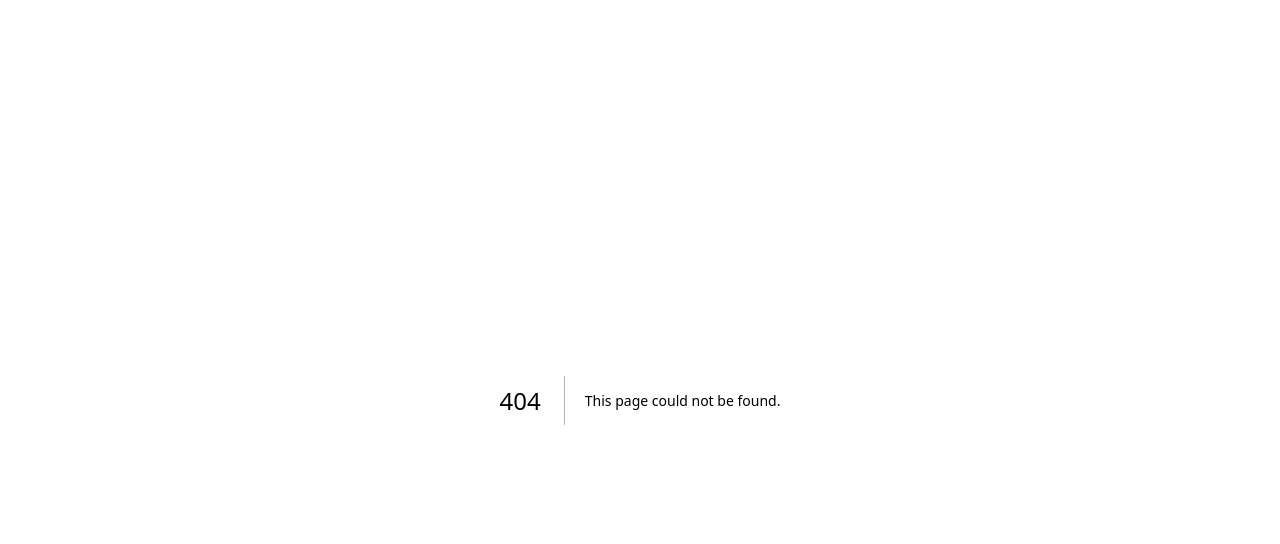
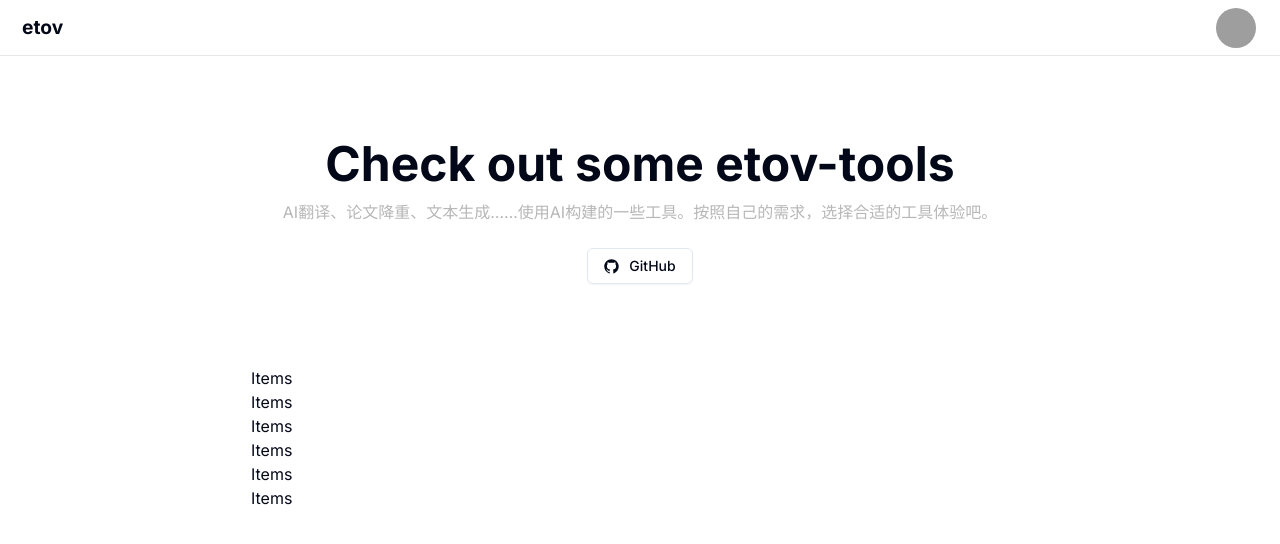
Before and after one commit to CeerDecy/etov-ui, a Next.js app: page /gallery in a window 1280 px wide. Before the commit this address had no page. Shown: the top 544 px of the page. Built offline with nearby package versions, Linux system fonts and the light colour scheme; grey boxes are pictures that could not be loaded.

Commit message:
feat: gallery page frame

```diff
--- /dev/null
+++ b/app/gallery/index.css
@@ -0,0 +1,11 @@
+.title {
+    font-weight: bolder;
+    font-size: 48px;
+}
+.minor-title{
+    font-weight: bolder;
+    font-size: 32px;
+}
+.minor-content {
+    color: #b7b7b7;
+}
--- /dev/null
+++ b/app/gallery/page.tsx
@@ -0,0 +1,45 @@
+'use client'
+
+import {useRouter} from "next/navigation";
+import {TopBar} from "@/components/topbar/topbar";
+import {ScrollArea} from "@/components/ui/scroll-area";
+import {GitHubLogoIcon} from '@radix-ui/react-icons'
+import "./index.css"
+import {Button} from "@/components/ui/button";
+import {ToolsGalleryItem} from "@/components/tools-gallery-item/tools-gallery-item";
+
+export default function Gallery() {
+    const router = useRouter()
+    return (
+        <main className="">
+            <TopBar avatar="https://github.com/CeerDecy.png"></TopBar>
+            <div
+                className="h-[300px] flex flex-col items-center justify-center">
+                <div className={"title"}>Check out some etov-tools</div>
+                <div
+                    className={"minor-content"}>AI翻译、论文降重、文本生成……使用AI构建的一些工具。按照自己的需求，选择合适的工具体验吧。
+                </div>
+                <a href={"https://github.com/CeerDecy/etov"}>
+                    <Button variant="outline" className={"m-t-24"}>
+                        <GitHubLogoIcon className={"m-r-10"}/>
+                        <div>GitHub</div>
+                    </Button>
+                </a>
+            </div>
+            <div>
+                <div className={"flex flex-col items-center"}>
+                    <div className={"content w-80vw"}>
+                        <ScrollArea className="scoll rounded-md">
+                            <ToolsGalleryItem/>
+                            <ToolsGalleryItem/>
+                            <ToolsGalleryItem/>
+                            <ToolsGalleryItem/>
+                            <ToolsGalleryItem/>
+                            <ToolsGalleryItem/>
+                        </ScrollArea>
+                    </div>
+                </div>
+            </div>
+        </main>
+    )
+}
--- a/app/page.tsx
+++ b/app/page.tsx
@@ -6,10 +6,11 @@ import { useRouter } from 'next/navigation'
 
 export default function Home() {
     const router = useRouter()
+    router.push("/gallery")
     return (
         <main className="">
             <TopBar avatar="https://github.com/CeerDecy.png"></TopBar>
-            <Button className={"m-h-12"} onClick={()=>router.push('/tools/chat')}>sxx</Button>
+            <Button className={"m-h-12"} onClick={()=>router.push('/gallery')}>Gallery</Button>
         </main>
     )
 }
--- a/app/tools/chat/page.tsx
+++ b/app/tools/chat/page.tsx
@@ -183,7 +183,6 @@ export default function Chat() {
                         </div>
                     </ScrollArea>
                 </div>
-
             </div>
             <Card className={"bottombar flex flex-col items-center"}>
                 <div className="flex flex-row m-t-24 m-b-24">
--- /dev/null
+++ b/components/tools-gallery-item/tools-gallery-item.tsx
@@ -0,0 +1,10 @@
+"use client"
+
+import * as React from "react";
+
+export const ToolsGalleryItem: React.FC = () => {
+    return <div className={"flex items-center justify-between"}>
+        Items
+    </div>
+}
+ToolsGalleryItem.displayName = "ToolsGalleryItem";
--- /dev/null
+++ b/components/ui/badge.tsx
@@ -0,0 +1,36 @@
+import * as React from "react"
+import { cva, type VariantProps } from "class-variance-authority"
+
+import { cn } from "@/lib/utils"
+
+const badgeVariants = cva(
+  "inline-flex items-center rounded-md border px-2.5 py-0.5 text-xs font-semibold transition-colors focus:outline-none focus:ring-2 focus:ring-ring focus:ring-offset-2",
+  {
+    variants: {
+      variant: {
+        default:
+          "border-transparent bg-primary text-primary-foreground shadow hover:bg-primary/80",
+        secondary:
+          "border-transparent bg-secondary text-secondary-foreground hover:bg-secondary/80",
+        destructive:
+          "border-transparent bg-destructive text-destructive-foreground shadow hover:bg-destructive/80",
+        outline: "text-foreground",
+      },
+    },
+    defaultVariants: {
+      variant: "default",
+    },
+  }
+)
+
+export interface BadgeProps
+  extends React.HTMLAttributes<HTMLDivElement>,
+    VariantProps<typeof badgeVariants> {}
+
+function Badge({ className, variant, ...props }: BadgeProps) {
+  return (
+    <div className={cn(badgeVariants({ variant }), className)} {...props} />
+  )
+}
+
+export { Badge, badgeVariants }
```
